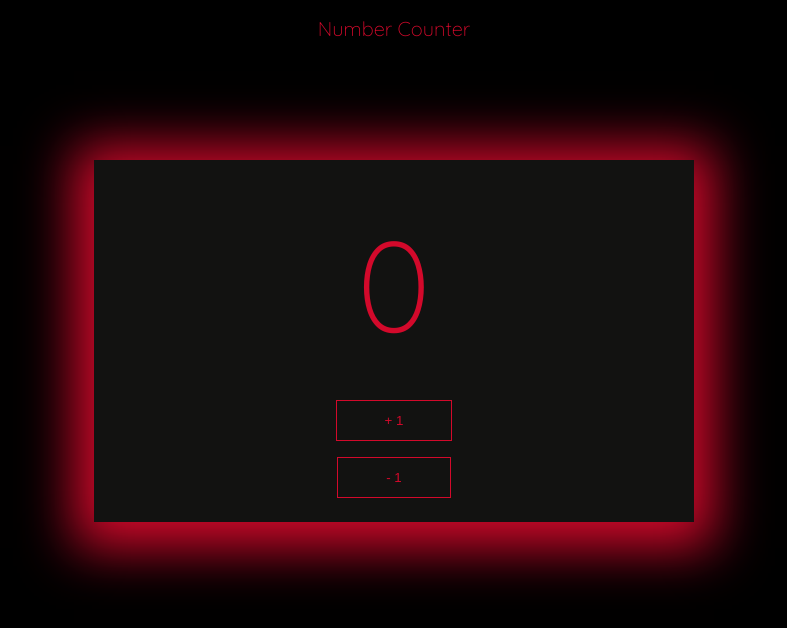
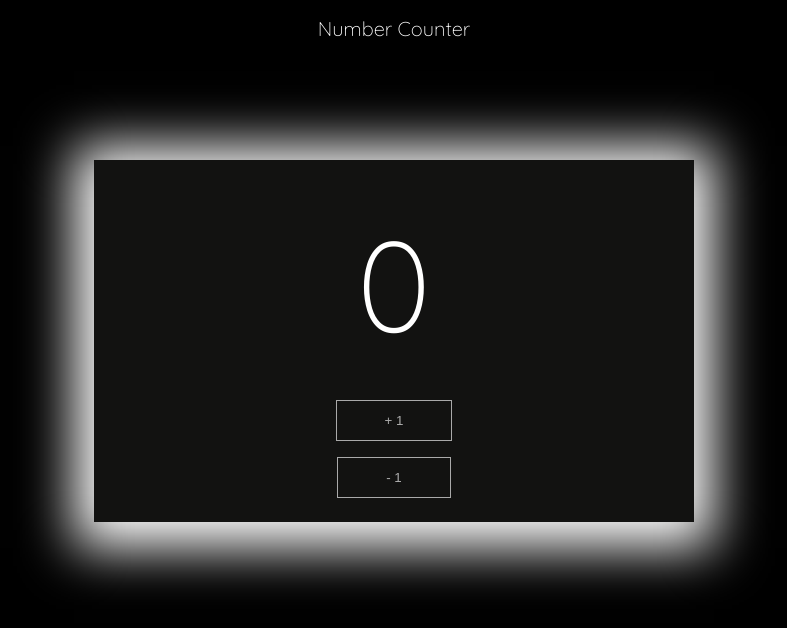
Before and after one commit to Adekunle6021023/number-counter.github.io, a plain HTML site: page index.html in a window 1280 px wide. Shown: the whole page, without its empty margins (246-1033 px from the left). Drawn offline with Linux system fonts and the light colour scheme.

Commit message:
Unfinished

```diff
--- a/css/styles.css
+++ b/css/styles.css
@@ -8,15 +8,15 @@ button {
     margin: 0.50rem;
     padding: 0.75rem 3rem;
     background-color: transparent;
-    border:#d3092b solid 1px;
+    border:#a9a9a9 solid 1px;
     outline: none;
-    color: #d3092b;
+    color: #adadad;
 }
 
 button:focus {
     transition: background-color,transform 1.25s;
-    transform: scaleX(2);
-    background-color: #d3092b;
+    transform: scale(1.1, 1.1);
+    background-color: #b4b4b4;
     color: black;
 }
 
@@ -25,7 +25,6 @@ body {
     display: flex;
     justify-content: center;
     font-family: 'Quicksand', sans-serif;
-    color: #d3092b;
 }
 
 .title-wrapper {
@@ -41,7 +40,7 @@ body {
     top: 20%;
     width: 90%;
     max-width: 600px;
-    box-shadow: 0px 6px 50px 20px #d3092b;
+    box-shadow: 0px 6px 50px 20px ;
 }
 
 .wrapper {
--- a/js/script.js
+++ b/js/script.js
@@ -16,5 +16,10 @@
     addOne.addEventListener('click', plusOne);
     minusOne.addEventListener('click', subtractOne);
 
+    if (displayValue == 0) {
+        document.body.style.color = '#ffffff';
+    }else {
+        document.body.style.color = '#d3092b';
+    }
 
 }())
```
